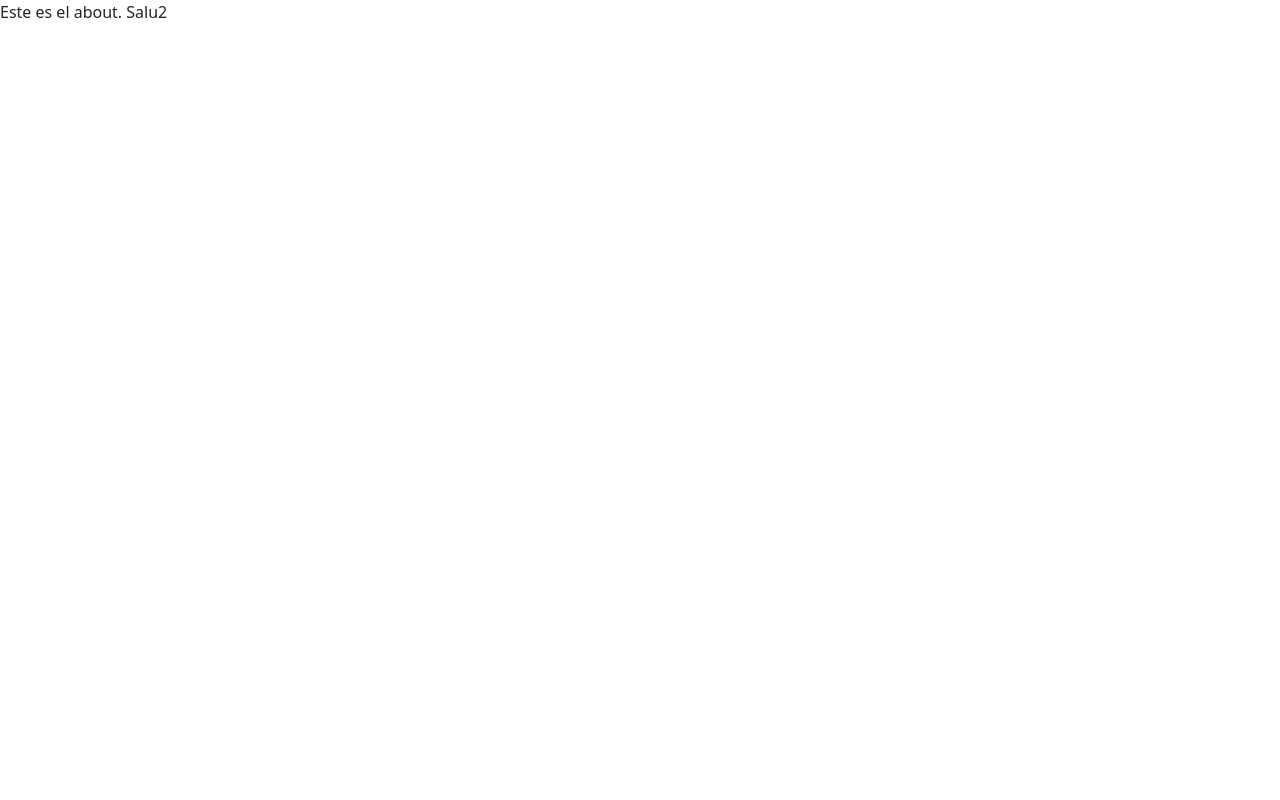
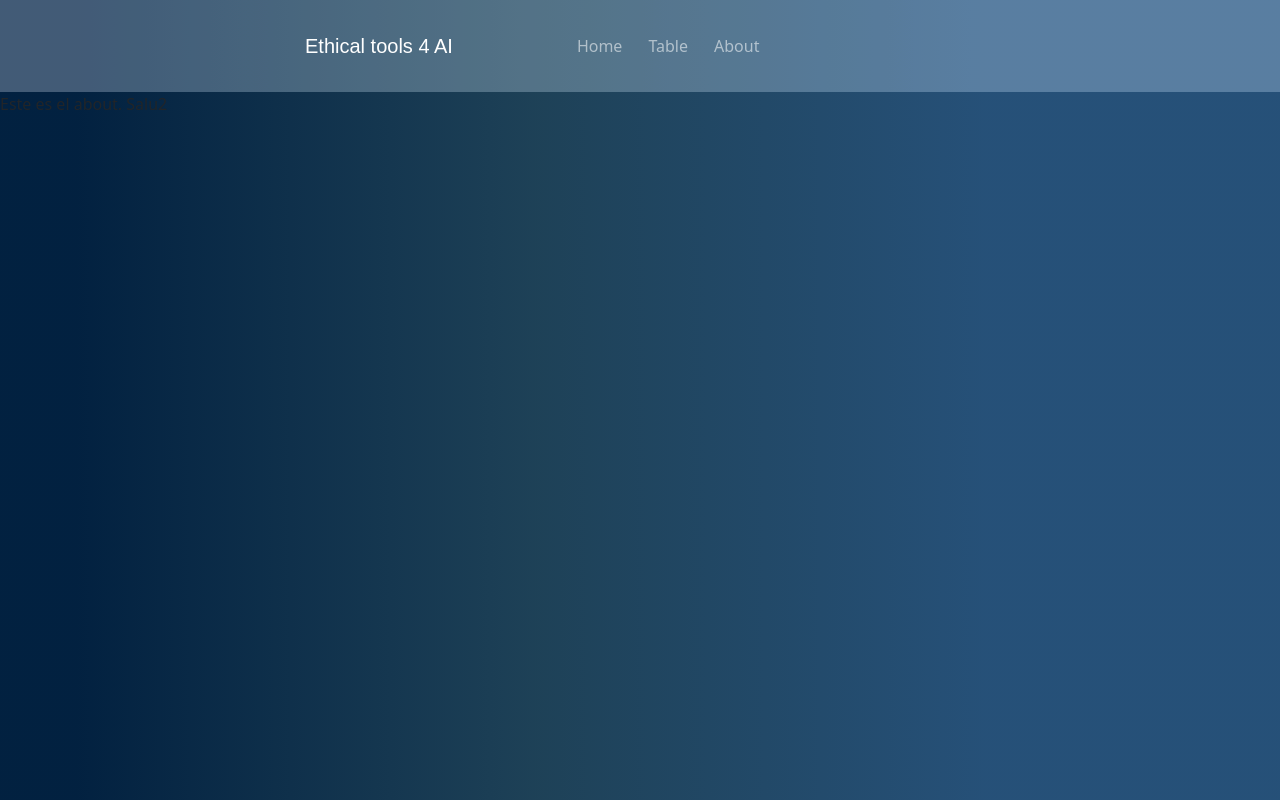
Before and after one commit to Ricardo-OB/tools4responsibleai, a website: page about.html in a window 1280 px wide. Drawn offline with nearby package versions, Linux system fonts and the light colour scheme.

Commit message:
actualizacion navbar

```diff
--- a/about.html
+++ b/about.html
@@ -5,9 +5,31 @@
     <meta http-equiv="X-UA-Compatible" content="IE=edge">
     <meta name="viewport" content="width=device-width, initial-scale=1.0">
     <link href="https://cdn.jsdelivr.net/npm/bootstrap@5.3.0-alpha3/dist/css/bootstrap.min.css" rel="stylesheet" integrity="sha384-KK94CHFLLe+nY2dmCWGMq91rCGa5gtU4mk92HdvYe+M/SXH301p5ILy+dN9+nJOZ" crossorigin="anonymous">
+    <link rel="stylesheet" href="Styles/style_2.css">
     <title>About</title>
 </head>
 <body>
+    <nav class="navbar navbar-expand-lg navbar-dark">
+        <div class="container-fluid ">
+          <a class="navbar-brand" href="#">Ethical tools 4 AI</a>
+          <button class="navbar-toggler" type="button" data-bs-toggle="collapse" data-bs-target="#navbarSupportedContent" aria-controls="navbarSupportedContent" aria-expanded="false" aria-label="Toggle navigation">
+            <span class="navbar-toggler-icon"></span>
+          </button>
+          <div class="collapse navbar-collapse" id="navbarSupportedContent">
+            <ul class="navbar-nav me-auto mb-2 mb-lg-0">
+              <li class="nav-item">
+                <a class="nav-link"  href="index_2.html">Home</a>
+              </li>
+              <li class="nav-item">
+                <a class="nav-link" href="all-tools.html">Table</a>
+              </li>
+              <li class="nav-item">
+                <a class="nav-link" href="about.html">About</a>
+              </li>
+            </ul>
+          </div>
+        </div>
+      </nav>
     <main>
         <p>Este es el about. Salu2</p>
     </main>
```
Also changed, not shown: all-tools.html (+21 -1 lines), index_2.html (+2 -2 lines).
